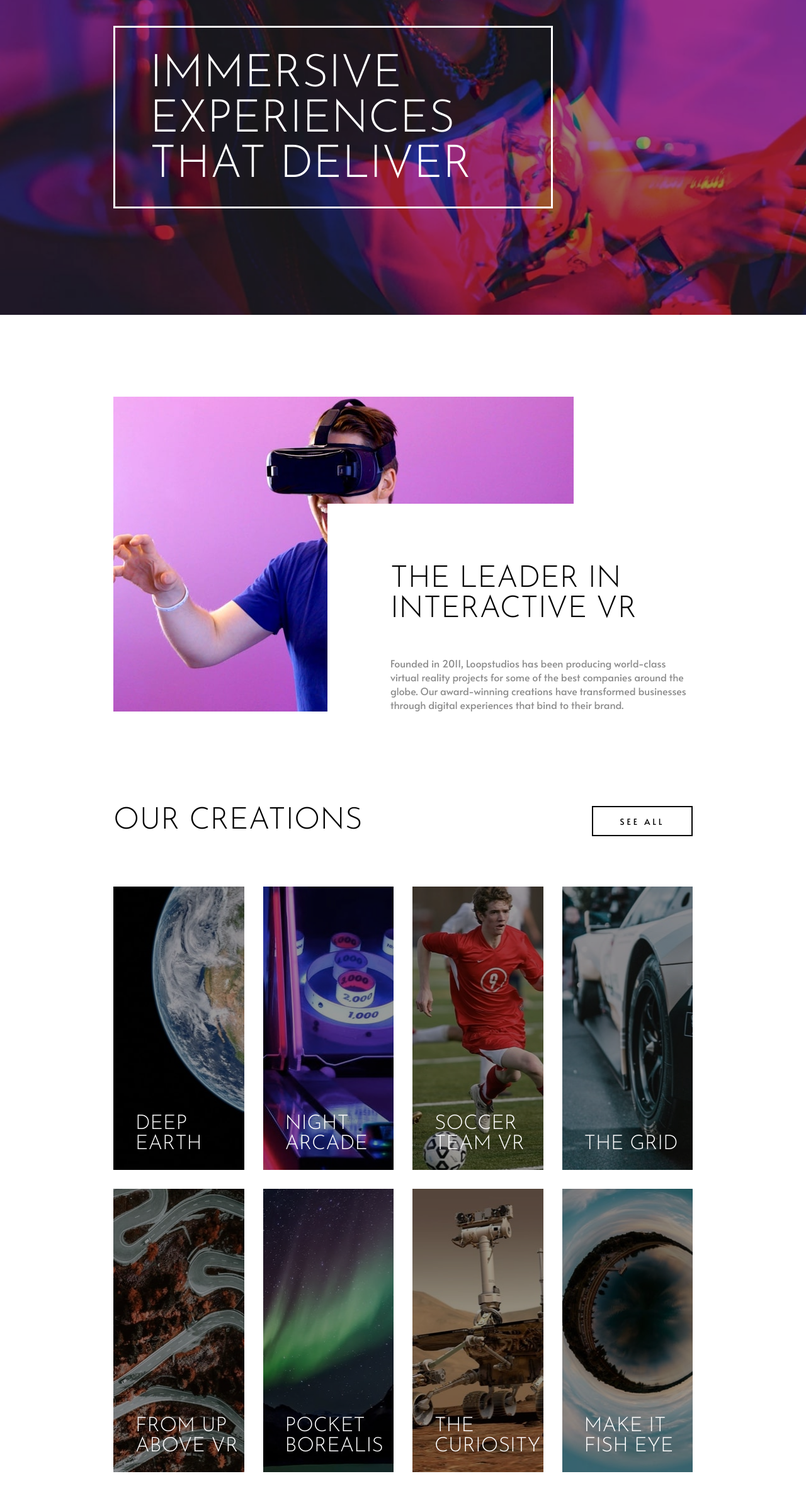
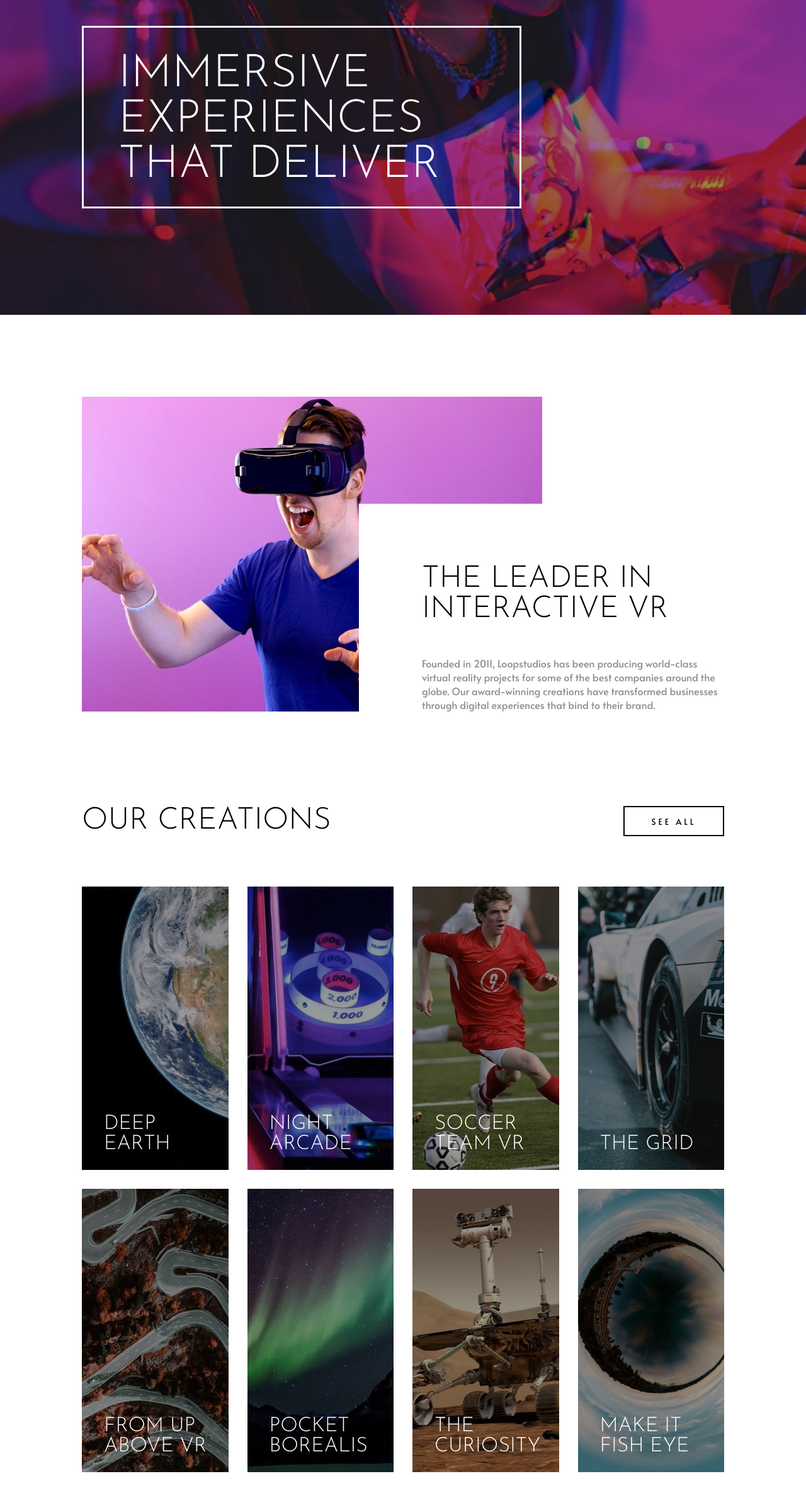
Before and after one commit to FESOO1/loop-studio-landing-page, a plain HTML site: page index.html in a window 1280 px wide. Shown: the part 200-2560 px from the top of the page at 63% size. Drawn offline with Linux system fonts and the light colour scheme.

Commit message:
Update styles.css

```diff
--- a/styles.css
+++ b/styles.css
@@ -4,6 +4,7 @@
 :root {
     --f-Alata: "Alata", sans-serif;
     --f-Josefin: "Josefin Sans", sans-serif;
+    --all-padding-inline: 180px;
 }
 
 * {
@@ -23,7 +24,7 @@ header {
     flex-direction: column;
     background: url(./images/desktop/image-hero.jpg) no-repeat;
     background-size: cover;
-    padding-inline: 180px;
+    padding-inline: var(--all-padding-inline);
     position: relative;
 }
 
@@ -111,7 +112,7 @@ header > section > div > h1 {
 main {
     margin-top: 130px;
     width: 100%;
-    padding-inline: 180px;
+    padding-inline: var(--all-padding-inline);
 }
 
 /* VR-SECTION */
@@ -209,7 +210,7 @@ main {
     background: rgba(0,0,0,0.4);
 }
 
-.grid-itself:hover {
+.grid-itself:hover .grid-text {
     color: black;
 }
 
@@ -276,7 +277,7 @@ footer {
     display: flex;
     align-items: center;
     justify-content: space-between;
-    padding-inline: 180px;
+    padding-inline: var(--all-padding-inline);
 }
 
 .footer-left {
@@ -356,3 +357,30 @@ footer {
     letter-spacing: 1px;
     color: hsl(0, 0%, 41%);
 }
+
+/* MEDIA QUERIES */
+
+
+/* ALL */
+
+@media (max-width: 1350px) {
+    :root {
+        --all-padding-inline: 130px;
+    }
+}
+
+@media (max-width: 1250px) {
+    :root {
+        --all-padding-inline: 100px;
+    }
+}
+
+@media (max-width: 1150px) {
+    :root {
+        --all-padding-inline: 50px;
+
+    }
+    header > section > div {
+        width: 500px;
+    }
+}
```
